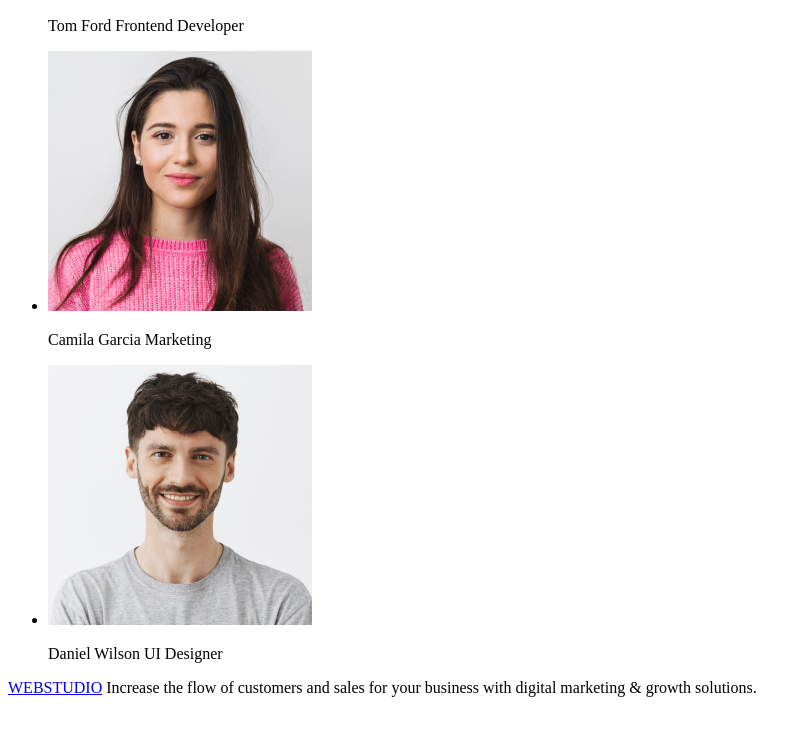
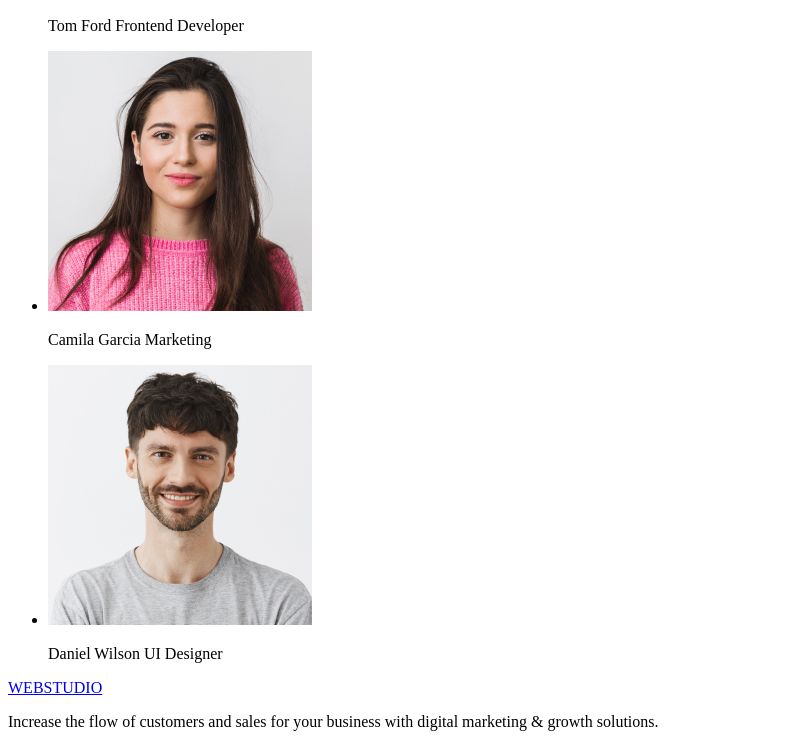
Before and after one commit to barteksbr/ZADANIE-1, a plain HTML site: page index.html in a window 1280 px wide. Shown: the part 2107-2854 px from the top of the page, without its empty margins (0-811 px from the left). Before the commit the page ends 2812 px from the top, so only its background shows below. Drawn offline with Linux system fonts and the light colour scheme.

Commit message:
added <p>

```diff
--- a/index.html
+++ b/index.html
@@ -92,7 +92,8 @@
                     <img src="images/camilagarcia.jpg" width="264" height="260" alt="camila" />
                     <p>Camila Garcia Marketing</p>
                 </li>
-                <li><img src="images/danielwilson.jpg" width="264" height="260" alt="daniel" />
+                <li>
+                    <img src="images/danielwilson.jpg" width="264" height="260" alt="daniel" />
                     <p>Daniel Wilson UI Designer</p>
                 </li>
             </ul>
@@ -101,7 +102,7 @@
     <footer>
         <div>
             <a href="https://index.html/">WEBSTUDIO</a>
-            Increase the flow of customers and sales for your business with digital marketing & growth solutions.
+            <p>Increase the flow of customers and sales for your business with digital marketing & growth solutions.</p>
         </div>
     </footer>
 </body>
```
